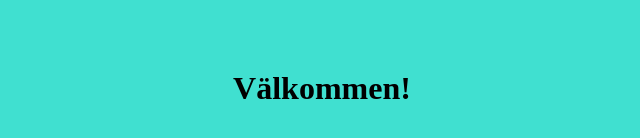
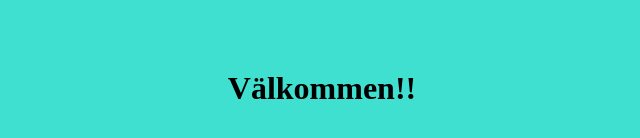
Before and after one commit to JenkkiP/JenkkiP.github.io, a plain HTML site: page index.html in a window 1280 px wide. Shown: the part 312-450 px from the top of the page, 318-958 px from the left. Drawn offline with Linux system fonts and the light colour scheme.

Commit message:
Update index.html

```diff
--- a/index.html
+++ b/index.html
@@ -8,7 +8,7 @@
 </head>
 <body>
     <div class="hej">
-        <h1>Välkommen!</h1>
+        <h1>Välkommen!!</h1>
     </div>
 
 </body>
```
